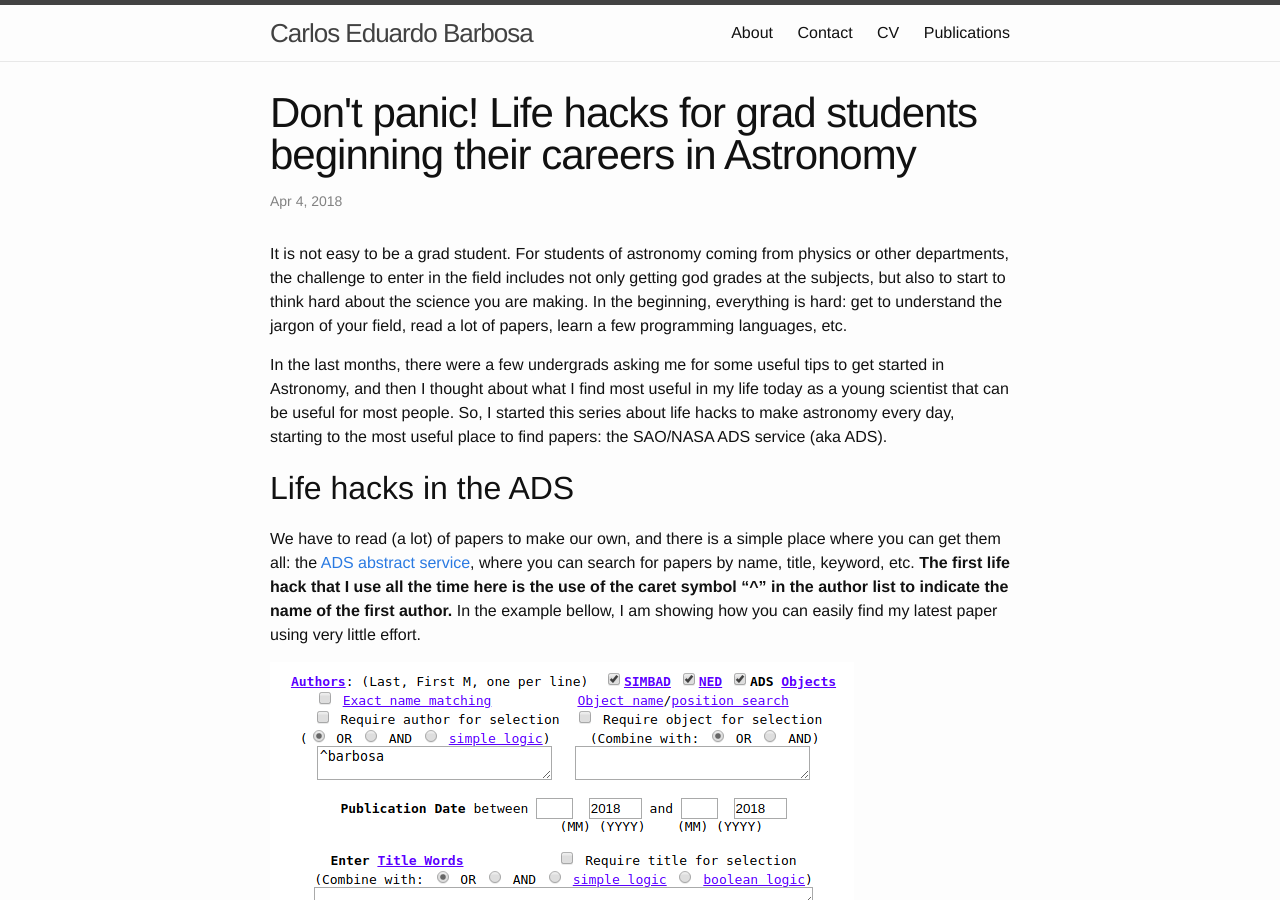
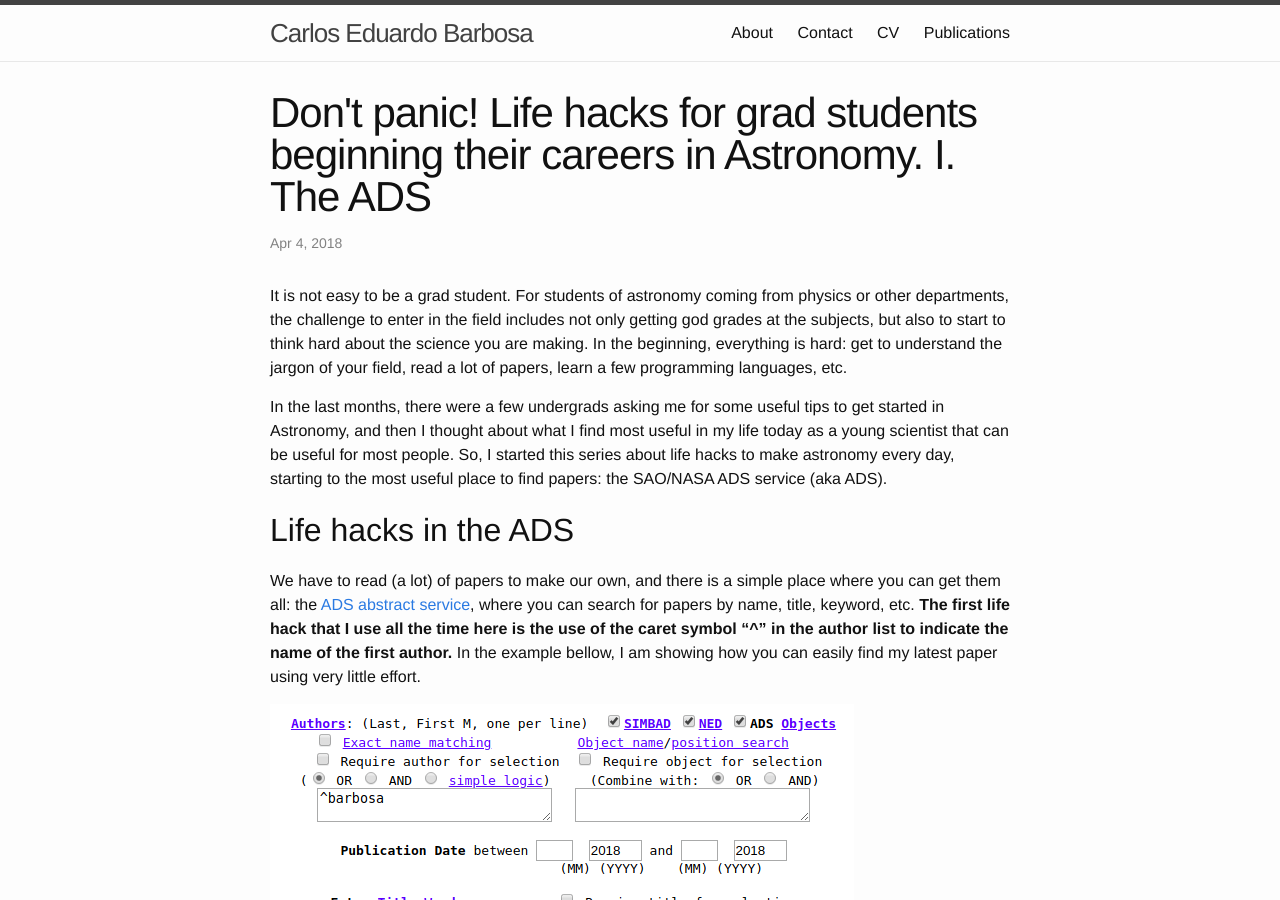
Before and after one commit to cebarbosa/cebarbosa.github.io, a Jekyll site: the page built from _posts/2018-04-04-life-hacks-for-young-astronomers-1.markdown, in a window 1280 px wide and 900 px high. Built offline with Jekyll 4.4.1, drawn with Linux system fonts in a browser that asks for light colours.

Commit message:
Renamed post.

```diff
--- a/_posts/2018-04-04-suggestions-for-young-astronomers.markdown
+++ b/_posts/2018-04-04-life-hacks-for-young-astronomers-1.markdown
@@ -1,7 +1,6 @@
 ---
 layout: post
-title:  "Don't panic! Life hacks for grad students beginning their careers in Astronomy"
-subtitle: "I. The ADS"
+title:  "Don't panic! Life hacks for grad students beginning their careers in Astronomy. I. The ADS"
 date:   2018-04-04 11:02:00 -0600
 categories: astronomy
 ---
@@ -16,7 +15,7 @@ Life hacks in the ADS
 We have to read (a lot) of papers to make our own, and there is a simple place where you can get them all: the [ADS abstract service](http://adsabs.harvard.edu/abstract_service.html), where you can search for papers by name, title, keyword, etc. **The first life hack that I use all the time here is the use of the caret symbol "^" in the author list to indicate the name of the first author.** In the example bellow, I am showing how you can easily find my latest paper using very little effort.
 
 
-![ADS usage example]({{ site.url }}/assets/ads_caret.png)
+![ADS usage example]({{ site.url }}/assets/ads_caret.png){: .center-image }
 
 If you hit the search using the exemple above, you will find a few papers (as of today, only three), which will make your life easier when looking for a paper. There are a few interesting things in the query results page, such as sorting by a number of options (citations, date, etc) which you may find useful. In particular, this page can be used to generate a complete bibliography (such as your own to be used in your CV) among other things. However, what you do most of the time is simply find the paper you want and them clicking on it to get more options.
 
```
